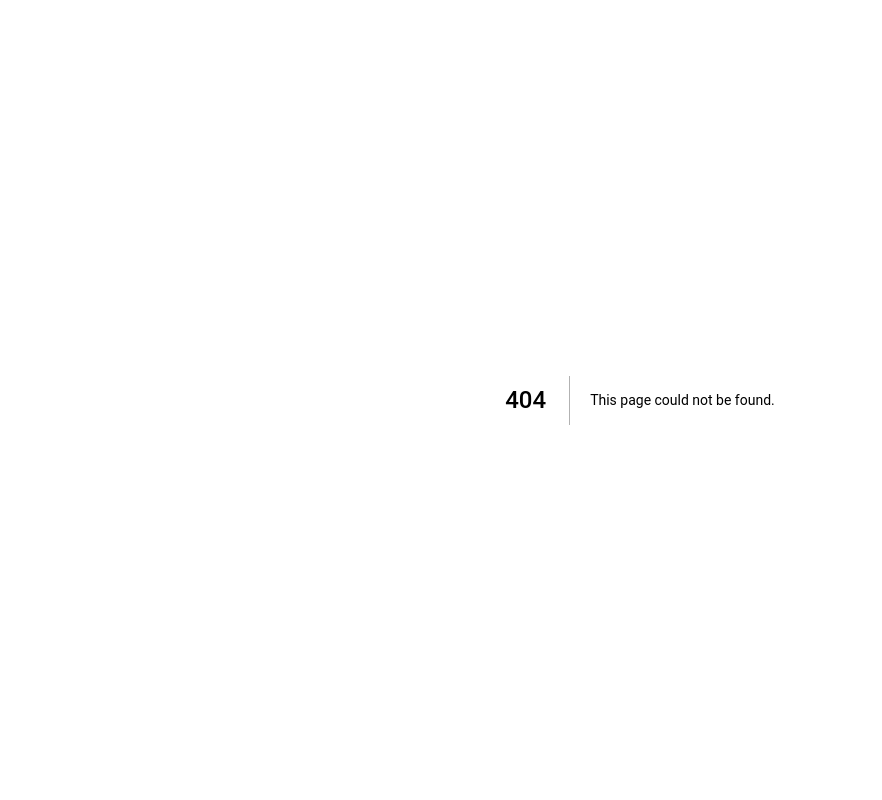
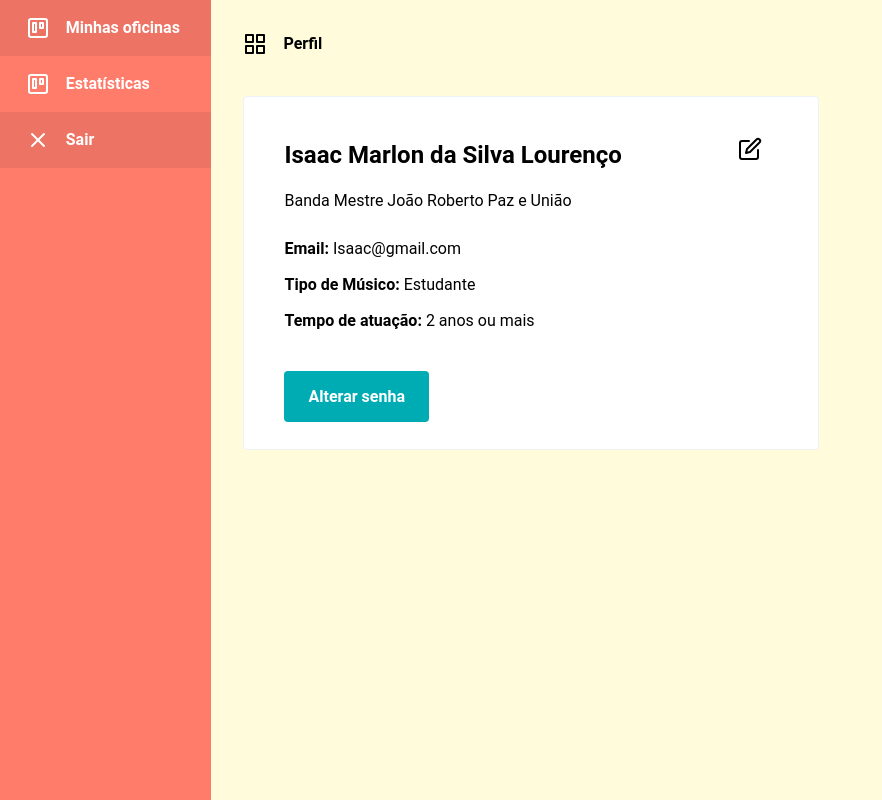
Before and after one commit to isaacmsl/festival2020, a Next.js app: page /oficinas/perfil in a window 1280 px wide. Before the commit this address had no page. Shown: the whole page, without its empty margins (0-882 px from the left). Built offline with nearby package versions, Linux system fonts and the light colour scheme.

Commit message:
tela-perfil adicionada

```diff
--- a/src/pages/oficinas/nova-senha.js
+++ b/src/pages/oficinas/nova-senha.js
@@ -9,6 +9,7 @@ export default function NovaSenha() {
         <div className="flex flex-col sm:flex-row">
             <Head>
                 <title>Festival - 2020</title>
+                <link rel="icon" href="/favicon.ico" />
             </Head>
 
             <MenuDashboard />
@@ -45,10 +46,10 @@ export default function NovaSenha() {
                             />
                         </div>
                         <div className="flex flex-col sm:flex-row gap-4 justify-between max-w-lg py-2 sm:py-0">
-                            <Link href="/dashboard">
+                            <Link href="/oficinas/perfil">
                                 <a className="px-6 py-4 bg-greenButton text-white font-bold rounded text-center ">Cancelar</a>
                             </Link>
-                            <Link href="/dashboard">
+                            <Link href="/oficinas/perfil">
                                 <a className="px-6 py-4 bg-greenButton text-white font-bold rounded text-center ">Atualizar</a>
                             </Link>
                         </div>
--- /dev/null
+++ b/src/pages/oficinas/perfil.js
@@ -0,0 +1,68 @@
+import Head from 'next/head'
+
+import MenuDashboard from '../../components/MenuDashboard'
+import handleAuthentication from '../../libs/handleAuthentication'
+import styles from '../../../styles/Dashboard.module.css'
+
+import Link from 'next/link'
+
+export default function Perfil() {
+    return(
+        <div className="flex flex-col sm:flex-row">
+            <Head>
+                <title>Festival - 2020</title>
+                <link rel="icon" href="/favicon.ico" />
+            </Head>
+
+            <MenuDashboard />
+
+            <div
+                className={styles.scrollable + " bg-bgMain w-full h-screen sm:overflow-y-scroll h-full sm:h-screen p-4 overflow-auto sm:p-8"}
+            >
+                <header className="mb-10 flex flex-col font-bold gap-6 items-start">
+                    <div className="flex items-center font-bold">
+                        <img src="/assets/dark-grid.svg" />
+                        <h1 className="ml-4">Perfil</h1>
+                    </div>
+                </header>
+
+                <main>
+                    <div className="bg-white flex flex-col gap-6 p-10 max-w-xl border border-solid border-gray-200 rounded">
+                        <div className="flex flex-col gap-4">
+                            <div className="flex flex-row justify-between">
+                                <h1 className="text-black font-semibold text-2xl">Isaac Marlon da Silva Lourenço</h1>
+                                <Link href="/nova-senha">
+                                    <a><img src="/assets/edit.svg" className="mr-4"/></a>
+                                </Link>
+                            </div>
+
+                            <h2 className="text-base">Banda Mestre João Roberto Paz e União</h2>
+                        </div>
+                        <div>
+                            <ul className="flex flex-col gap-3">
+                                <li className="flex flex-row">
+                                    <h4 className="pr-1 font-semibold">Email: </h4>
+                                    <span>Isaac@gmail.com</span>
+                                </li>
+                                <li className="flex flex-row">
+                                    <h4 className="pr-1 font-semibold">Tipo de Músico: </h4>
+                                    <span>Estudante</span>
+                                </li>
+                                <li className="flex flex-row pb-10">
+                                    <h4 className="pr-1 font-semibold">Tempo de atuação: </h4>
+                                    <span>2 anos ou mais</span>
+                                </li>
+                                <li>
+                                    <Link href="/oficinas/nova-senha">
+                                        <a className="px-6 py-4 bg-greenButton text-white font-semibold rounded text-center ">Alterar senha</a>
+                                    </Link>
+                                </li>
+                            </ul>
+                        </div>
+                    </div>
+
+                </main>
+            </div>
+        </div>
+    )
+}
```
Also changed, not shown: public/assets/edit.svg (added).
